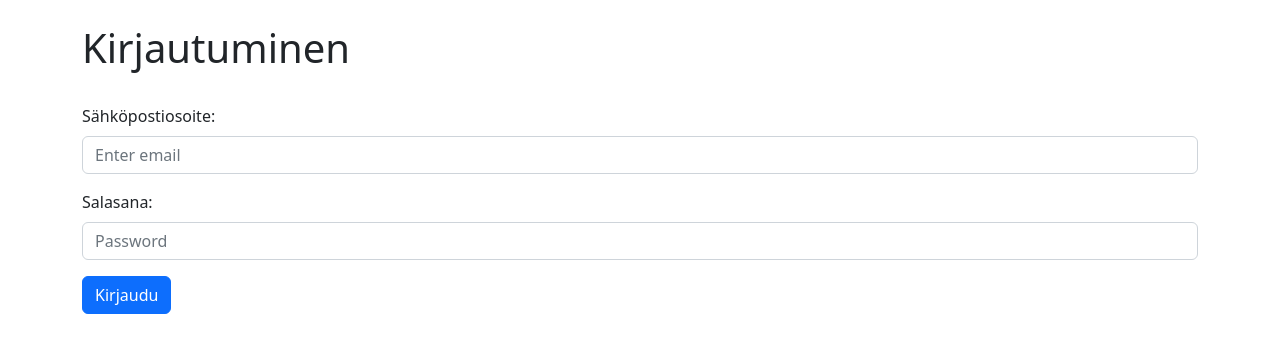
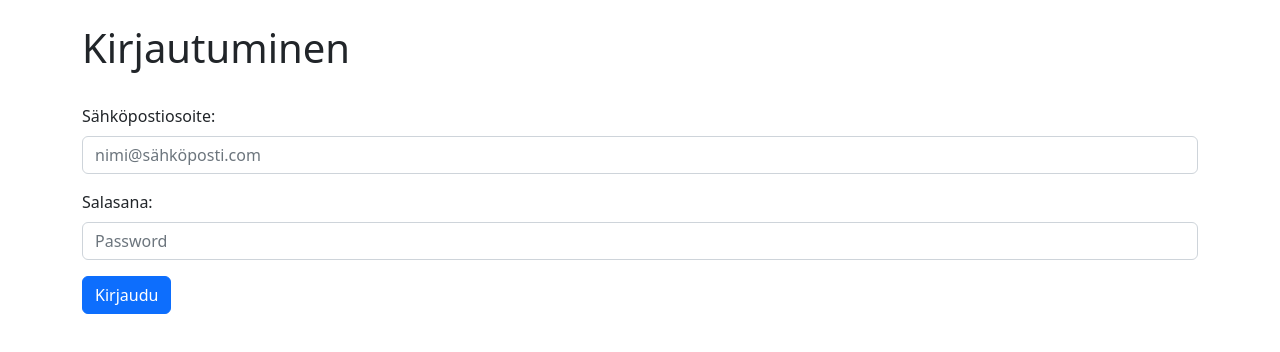
Before and after one commit to sklehti/visual-art, a React (Create React App) app in the folder client/: page /admin in a window 1280 px wide. Shown: the top 352 px of the page. Built offline with nearby package versions, Linux system fonts and the light colour scheme.

Commit message:
AdminLogging.js space management changed to work with Formik

```diff
--- a/client/package.json
+++ b/client/package.json
@@ -14,6 +14,7 @@
     "animejs": "^3.2.1",
     "axios": "^1.0.0",
     "bootstrap": "^5.2.1",
+    "formik": "^2.2.9",
     "jquery": "^3.6.1",
     "mdb-react-ui-kit": "^4.2.0",
     "react": "^18.2.0",
@@ -23,7 +24,8 @@
     "react-router-dom": "^6.4.3",
     "react-scripts": "5.0.1",
     "redux": "^4.2.0",
-    "web-vitals": "^2.1.4"
+    "web-vitals": "^2.1.4",
+    "yup": "^0.32.11"
   },
   "scripts": {
     "start": "react-scripts start",
--- a/client/src/components/admin/AdminLogging.js
+++ b/client/src/components/admin/AdminLogging.js
@@ -1,93 +1,96 @@
-import React, { useState, useRef } from "react";
+import React from "react";
 import Button from "react-bootstrap/Button";
 import Form from "react-bootstrap/Form";
 import visualArtDatabase from "../../services/visualArtDatabase";
 import { rightAdminUser } from "../../reducers/adminReducer";
-import {
-  loggingValidatedFalse,
-  loggingValidatedTrue,
-} from "../../reducers/loggingValidateReducer";
-import { useDispatch, useSelector } from "react-redux";
+import { loggingValidatedTrue } from "../../reducers/loggingValidateReducer";
+import { useDispatch } from "react-redux";
+import { Formik } from "formik";
+import * as Yup from "yup";
+
+const SignupSchema = Yup.object().shape({
+  // TODO: vaihda seuraava rivi kommenttiriviin!!!
+  password: Yup.string().required("Kirjoita salasanasi"),
+  // password: Yup.string()
+  //   .required("Kirjoita salasanasi")
+  //   .matches(
+  //     /^(?=.*[a-z])(?=.*[A-Z])(?=.*[0-9])(?=.*[!@#\$%\^&\*])(?=.{8,})/,
+  //     "Tulee sisältää vähintään 8 merkkiä, yksi isokirjain, yksi pieni kirjain, yksi numero ja yksi erikoismerkki"
+  //   ),
+  email: Yup.string()
+    .email("Epävalidi sähköpostiosoite")
+    .required("Kirjoita sähköpostiosoiteesi"),
+});
 
 function AdminLogging() {
-  //const [validated, setValidated] = useState(false);
-  const [userName, setUsername] = useState("");
-  const [userPassword, setUserPassword] = useState("");
+  const dispatch = useDispatch();
 
-  const dispatch = useDispatch();
-  const validated = useSelector((state) => state.loggingValidated.value);
-
-  const form = useRef();
-
-  const handleUserName = (e) => {
-    setUsername(e.target.value);
-  };
-
-  const handleUserPassword = (e) => {
-    setUserPassword(e.target.value);
-  };
-
-  const handleSubmit = (event) => {
-    const form = event.currentTarget;
-
-    if (form.checkValidity() === false) {
-      event.preventDefault();
-      event.stopPropagation();
-    }
-
+  const handleFormSubmit = (values) => {
     const user = {
-      username: userName,
-      password: userPassword,
+      username: values.email,
+      password: values.password,
     };
 
     visualArtDatabase.getAdmin(user).then((result) => {
-      //setRightUser(result);
       dispatch(rightAdminUser(result));
     });
 
-    event.preventDefault();
-    //setValidated(true);
     dispatch(loggingValidatedTrue());
   };
 
   return (
     <div>
-      <Form
-        ref={form}
-        noValidate
-        validated={validated.value}
-        onSubmit={handleSubmit}
+      <Formik
+        initialValues={{ email: "", password: "" }}
+        validationSchema={SignupSchema}
+        onSubmit={(values, { setSubmitting, resetForm }) => {
+          handleFormSubmit(values);
+          resetForm({ values: "" });
+          setSubmitting(false);
+        }}
       >
+        {({
+          values,
+          errors,
+          touched,
+          handleChange,
+          handleBlur,
+          handleSubmit,
+          isSubmitting,
+        }) => (
+          <Form onSubmit={handleSubmit}>
             <Form.Group className="mb-3" controlId="formBasicEmail">
               <Form.Label>Sähköpostiosoite:</Form.Label>
               <Form.Control
-            required
                 type="email"
-            placeholder="Enter email"
-            onChange={handleUserName}
+                placeholder="nimi@sähköposti.com"
+                name="email"
+                onChange={handleChange}
+                onBlur={handleBlur}
+                value={values.email}
               />
-          <Form.Control.Feedback type="invalid">
-            Kirjoita salasana.
-          </Form.Control.Feedback>
             </Form.Group>
-
+            {errors.email && touched.email ? <div>{errors.email}</div> : null}
             <Form.Group className="mb-3" controlId="formBasicPassword">
               <Form.Label>Salasana:</Form.Label>
               <Form.Control
-            required
                 type="password"
                 placeholder="Password"
-            onChange={handleUserPassword}
+                name="password"
+                onChange={handleChange}
+                onBlur={handleBlur}
+                value={values.password}
               />
-          <Form.Control.Feedback type="invalid">
-            kirjoita salasana.
-          </Form.Control.Feedback>
             </Form.Group>
-
-        <Button variant="primary" type="submit">
+            {errors.password && touched.password ? (
+              <div>{errors.password}</div>
+            ) : null}
+            <Button variant="primary" type="submit" disabled={isSubmitting}>
               Kirjaudu
             </Button>
           </Form>
+        )}
+      </Formik>
     </div>
   );
 }
--- a/client/src/reducers/pageViewReducer.js
+++ b/client/src/reducers/pageViewReducer.js
@@ -1,6 +1,5 @@
 import { createSlice } from "@reduxjs/toolkit";
 
-// TODO: poista tämä tiedosto!
 const pageViewSlice = createSlice({
   name: "pageView",
   initialState: [],
```
Also changed, not shown: 2 other files (tests, documents, lock files or other folders). Lines whose indentation alone changed are shown as unchanged.
